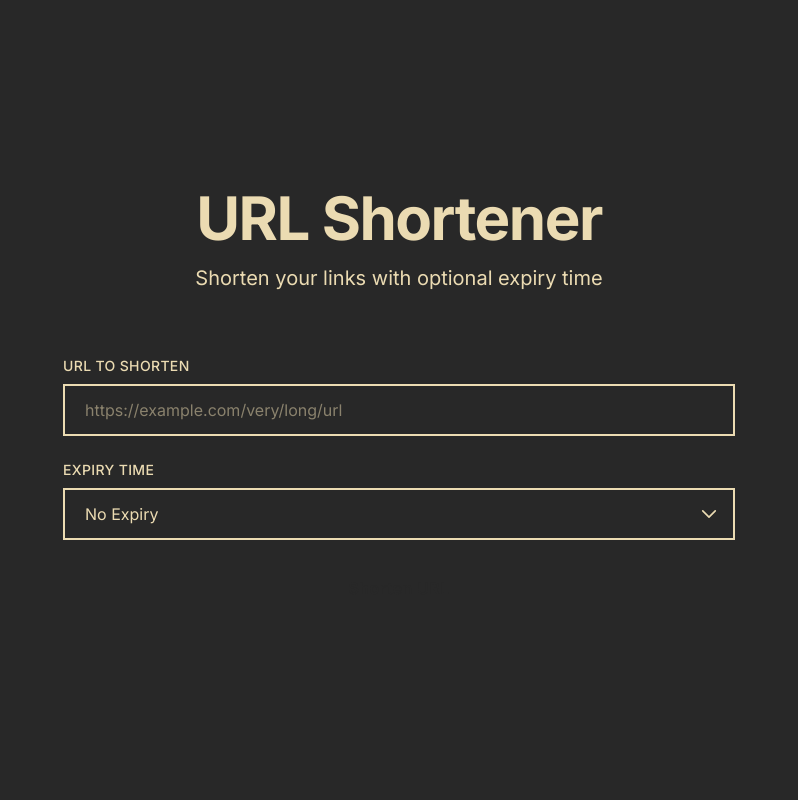
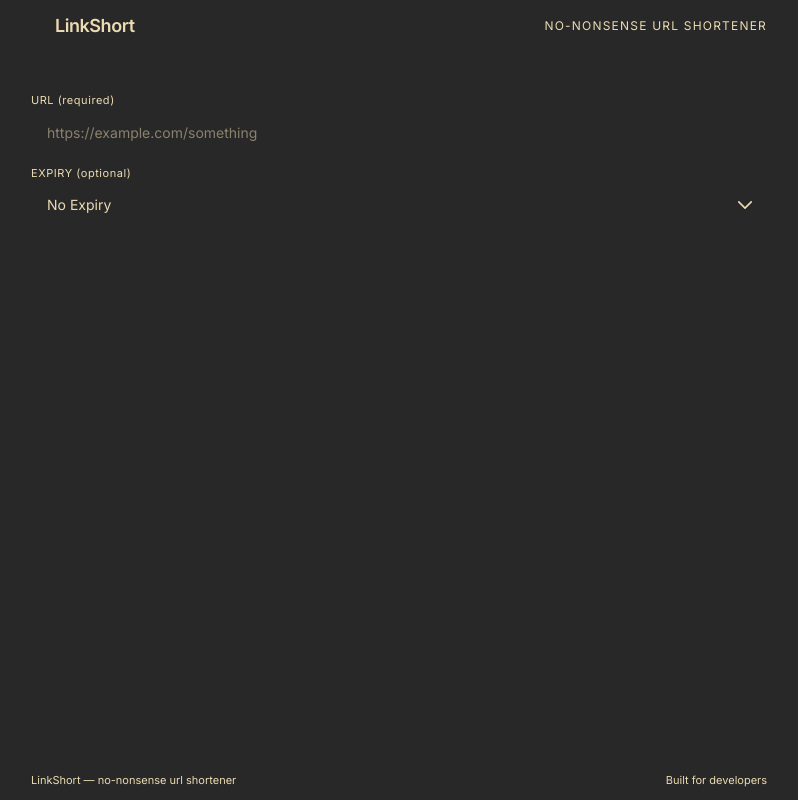
Before and after one commit to joybiswas007/linkshort, a React (Vite) app in the folder web/: page / in a window 1280 px wide. Shown: the whole page, without its empty margins (241-1039 px from the left). Built offline with nearby package versions, Linux system fonts and the light colour scheme.

Commit message:
refactor: changed the design a bit

```diff
--- a/web/index.html
+++ b/web/index.html
@@ -9,7 +9,7 @@
       href="https://fonts.googleapis.com/css2?family=Inter:ital,opsz,wght@0,14..32,100..900;1,14..32,100..900&display=swap"
       rel="stylesheet"
     />
-    <title>URL Shortener</title>
+    <title>LinkShort</title>
   </head>
   <body>
     <div id="root"></div>
--- a/web/src/pages/Home.jsx
+++ b/web/src/pages/Home.jsx
@@ -4,11 +4,8 @@ import axios from "axios";
 const EXPIRY_OPTIONS = [
   { value: "", label: "No Expiry" },
   { value: "10", label: "10 Minutes" },
-  { value: "30", label: "30 Minutes" },
   { value: "60", label: "1 Hour" },
   { value: "180", label: "3 Hours" },
-  { value: "360", label: "6 Hours" },
-  { value: "720", label: "12 Hours" },
   { value: "1440", label: "1 Day" },
   { value: "4320", label: "3 Days" },
   { value: "10080", label: "1 Week" },
@@ -32,20 +29,16 @@ const Home = () => {
 
     try {
       const payload = { url };
-
-      if (expiryMinutes && expiryMinutes !== "") {
+      if (expiryMinutes !== "") {
         const minutes = parseInt(expiryMinutes, 10);
-        const expiryTimestamp = Date.now() + minutes * 60 * 1000;
-        payload.expires_at = expiryTimestamp;
+        payload.expires_at = Date.now() + minutes * 60 * 1000;
       }
 
       const response = await axios.post(
         "http://localhost:8000/api/v1/links",
         payload,
         {
-          headers: {
-            "Content-Type": "application/json",
-          },
+          headers: { "Content-Type": "application/json" },
         },
       );
 
@@ -64,74 +57,95 @@ const Home = () => {
   };
 
   const handleCopy = async () => {
+    if (!result?.short_url) return;
     try {
       await navigator.clipboard.writeText(result.short_url);
       setCopied(true);
-      setTimeout(() => setCopied(false), 2000);
-    } catch (err) {
-      console.error("Failed to copy:", err);
-    }
+      setTimeout(() => setCopied(false), 1600);
+    } catch {}
   };
 
   const formatExpiry = (timestamp) => {
     if (!timestamp) return null;
-    const date = new Date(timestamp);
-    const now = new Date();
-    const diff = date - now;
-
+    const diff = timestamp - Date.now();
     if (diff <= 0) return "Expired";
-
-    const minutes = Math.floor(diff / 60000);
-    const hours = Math.floor(minutes / 60);
-    const days = Math.floor(hours / 24);
-
-    if (days > 0) return `${days}d`;
-    if (hours > 0) return `${hours}h`;
-    return `${minutes}m`;
+    const m = Math.floor(diff / 60000);
+    const h = Math.floor(m / 60);
+    const d = Math.floor(h / 24);
+    if (d > 0) return `${d}d`;
+    if (h > 0) return `${h}h`;
+    return `${m}m`;
   };
 
   return (
-    <div className="min-h-screen flex flex-col items-center justify-center px-6 py-12">
-      <div className="w-full max-w-2xl">
-        <div className="text-center mb-16">
-          <h1
-            className="text-6xl font-bold mb-4 tracking-tight"
-            style={{ color: "var(--color-yellow)" }}
+    <div className="min-h-screen flex flex-col">
+      {/* Header */}
+      <header style={{ backgroundColor: "var(--color-bg-primary)" }}>
+        <div className="mx-auto w-full max-w-3xl px-4 py-3 flex items-center justify-between">
+          <div className="flex items-center gap-3">
+            <span
+              className="inline-block h-3 w-3 rounded-sm"
+              style={{ backgroundColor: "var(--color-yellow)" }}
+              aria-hidden="true"
+            />
+            <span
+              className="text-lg font-semibold tracking-tight"
+              style={{ color: "var(--color-fg-primary)" }}
             >
-            URL Shortener
-          </h1>
-          <p className="text-xl" style={{ color: "var(--color-fg-secondary)" }}>
-            Shorten your links with optional expiry time
-          </p>
+              LinkShort
+            </span>
           </div>
+          <span
+            className="text-xs uppercase tracking-widest"
+            style={{ color: "var(--color-fg-muted)" }}
+          >
+            no-nonsense url shortener
+          </span>
+        </div>
+      </header>
 
-        <form onSubmit={handleSubmit} className="space-y-6">
+      {/* Main */}
+      <main className="flex-1">
+        <div className="mx-auto w-full max-w-3xl px-4 py-10">
+          {/* Form row, no borders */}
+          <form
+            onSubmit={handleSubmit}
+            className="grid grid-cols-1 gap-3 md:grid-cols-[1fr,160px,120px]"
+          >
             <div>
               <label
                 htmlFor="url"
-              className="block text-sm font-medium mb-2 tracking-wide uppercase"
+                className="block text-[11px] mb-1 tracking-wider uppercase"
                 style={{ color: "var(--color-aqua)" }}
               >
-              URL to Shorten
+                URL{" "}
+                <span
+                  className="normal-case text-[11px]"
+                  style={{ color: "var(--color-red)" }}
+                >
+                  (required)
+                </span>
               </label>
               <input
                 type="url"
                 id="url"
                 value={url}
                 onChange={(e) => setUrl(e.target.value)}
-              placeholder="https://example.com/very/long/url"
+                placeholder="https://example.com/something"
                 required
-              className="w-full px-5 py-3 text-base border-2 focus:outline-none transition-all duration-200"
+                className="w-full px-4 py-2.5 text-sm focus:outline-none transition-colors"
                 style={{
                   backgroundColor: "var(--color-bg-secondary)",
-                borderColor: "var(--color-bg-tertiary)",
                   color: "var(--color-fg-primary)",
+                  boxShadow: "inset 0 0 0 2px var(--color-bg-tertiary)",
                 }}
                 onFocus={(e) =>
-                (e.target.style.borderColor = "var(--color-yellow)")
+                  (e.target.style.boxShadow =
+                    "inset 0 0 0 2px var(--color-yellow)")
                 }
                 onBlur={(e) =>
-                (e.target.style.borderColor = "var(--color-bg-tertiary)")
+                  (e.target.style.boxShadow =
+                    "inset 0 0 0 2px var(--color-bg-tertiary)")
                 }
               />
             </div>
@@ -139,39 +153,47 @@ const Home = () => {
             <div>
               <label
                 htmlFor="expiry"
-              className="block text-sm font-medium mb-2 tracking-wide uppercase"
+                className="block text-[11px] mb-1 tracking-wider uppercase"
                 style={{ color: "var(--color-aqua)" }}
               >
-              Expiry Time
+                Expiry{" "}
+                <span
+                  className="normal-case text-[11px]"
+                  style={{ color: "var(--color-fg-muted)" }}
+                >
+                  (optional)
+                </span>
               </label>
               <div className="relative">
                 <select
                   id="expiry"
                   value={expiryMinutes}
                   onChange={(e) => setExpiryMinutes(e.target.value)}
-                className="w-full px-5 py-3 text-base border-2 focus:outline-none transition-all duration-200 appearance-none cursor-pointer"
+                  className="w-full px-4 py-2.5 text-sm focus:outline-none appearance-none cursor-pointer transition-colors"
                   style={{
                     backgroundColor: "var(--color-bg-secondary)",
-                  borderColor: "var(--color-bg-tertiary)",
                     color: "var(--color-fg-primary)",
+                    boxShadow: "inset 0 0 0 2px var(--color-bg-tertiary)",
                   }}
                   onFocus={(e) =>
-                  (e.target.style.borderColor = "var(--color-yellow)")
+                    (e.target.style.boxShadow =
+                      "inset 0 0 0 2px var(--color-yellow)")
                   }
                   onBlur={(e) =>
-                  (e.target.style.borderColor = "var(--color-bg-tertiary)")
+                    (e.target.style.boxShadow =
+                      "inset 0 0 0 2px var(--color-bg-tertiary)")
                   }
                 >
-                {EXPIRY_OPTIONS.map((option) => (
+                  {EXPIRY_OPTIONS.map((o) => (
                     <option
-                    key={option.value}
-                    value={option.value}
+                      key={o.value}
+                      value={o.value}
                       style={{
                         backgroundColor: "var(--color-bg-secondary)",
                         color: "var(--color-fg-primary)",
                       }}
                     >
-                    {option.label}
+                      {o.label}
                     </option>
                   ))}
                 </select>
@@ -181,7 +203,7 @@ const Home = () => {
                   viewBox="0 0 24 24"
                   strokeWidth="2"
                   stroke="currentColor"
-                className="h-5 w-5 absolute right-4 top-1/2 -translate-y-1/2 pointer-events-none"
+                  className="h-5 w-5 absolute right-3 top-1/2 -translate-y-1/2 pointer-events-none"
                   style={{ color: "var(--color-fg-muted)" }}
                 >
                   <path
@@ -193,29 +215,29 @@ const Home = () => {
               </div>
             </div>
 
+            <div className="flex items-end">
               <button
                 type="submit"
                 disabled={loading}
-            className="w-full py-3 text-base font-semibold tracking-wide transition-all duration-200 hover:translate-y-[-2px] disabled:opacity-50 disabled:cursor-not-allowed disabled:hover:translate-y-0"
+                className="w-full py-2.5 text-sm font-semibold tracking-wide transition-transform hover:-translate-y-0.5 disabled:opacity-50 disabled:hover:translate-y-0"
                 style={{
                   backgroundColor: "var(--color-yellow)",
                   color: "var(--color-bg-primary)",
                 }}
               >
-            {loading ? "Shortening..." : "Shorten URL"}
+                {loading ? "Shortening…" : "Shorten"}
               </button>
+            </div>
           </form>
 
+          {/* Error — no borders */}
           {error && (
             <div
-            className="mt-6 p-3 border-l-4"
-            style={{
-              borderColor: "var(--color-red)",
-              backgroundColor: "var(--color-bg-secondary)",
-            }}
+              className="mt-3 p-2.5"
+              style={{ backgroundColor: "var(--color-bg-secondary)" }}
             >
               <p
-              className="text-sm font-medium"
+                className="text-xs font-medium"
                 style={{ color: "var(--color-red)" }}
               >
                 {error.error || "An error occurred"}
@@ -223,52 +245,46 @@ const Home = () => {
               {error.errors &&
                 Array.isArray(error.errors) &&
                 error.errors.length > 0 && (
-                <ul className="mt-1 text-sm space-y-1">
-                  {error.errors.map((err, index) => (
-                    <li
-                      key={index}
+                  <ul
+                    className="mt-1 text-xs space-y-0.5"
                     style={{ color: "var(--color-fg-primary)" }}
                   >
-                      {Object.entries(err)
-                        .map(([key, value]) => value)
-                        .join(", ")}
-                    </li>
+                    {error.errors.map((err, idx) => (
+                      <li key={idx}>{Object.values(err).join(", ")}</li>
                     ))}
                   </ul>
                 )}
             </div>
           )}
 
+          {/* Result — no borders, ultra-compact */}
           {result && (
             <div
-            className="mt-6 p-4 border-l-4 flex items-center gap-3"
-            style={{
-              borderColor: "var(--color-green)",
-              backgroundColor: "var(--color-bg-secondary)",
-            }}
+              className="mt-3 p-3 flex items-center gap-3"
+              style={{ backgroundColor: "var(--color-bg-secondary)" }}
             >
               <div className="flex-1 min-w-0">
                 <a
                   href={result.short_url}
                   target="_blank"
                   rel="noopener noreferrer"
-                className="text-lg font-semibold hover:underline block truncate"
+                  className="text-sm font-semibold hover:underline block truncate"
                   style={{ color: "var(--color-yellow)" }}
                 >
                   {result.short_url}
                 </a>
                 {result.expires_at && (
                   <span
-                  className="text-sm"
+                    className="text-[11px]"
                     style={{ color: "var(--color-orange)" }}
                   >
-                  Expires in {formatExpiry(result.expires_at)}
+                    in {formatExpiry(result.expires_at)}
                   </span>
                 )}
               </div>
               <button
                 onClick={handleCopy}
-              className="px-5 py-2 text-sm font-semibold transition-all duration-200 hover:translate-y-[-1px] shrink-0"
+                className="px-3 py-1.5 text-xs font-semibold transition-transform hover:-translate-y-0.5 shrink-0"
                 style={{
                   backgroundColor: copied
                     ? "var(--color-green)"
@@ -276,11 +292,30 @@ const Home = () => {
                   color: "var(--color-bg-primary)",
                 }}
               >
-              {copied ? "✓" : "Copy"}
+                {copied ? "Copied" : "Copy"}
               </button>
             </div>
           )}
         </div>
+      </main>
+
+      {/* Footer — minimal, no borders */}
+      <footer style={{ backgroundColor: "var(--color-bg-primary)" }}>
+        <div className="mx-auto w-full max-w-3xl px-4 py-3 flex items-center justify-between">
+          <span
+            className="text-[11px]"
+            style={{ color: "var(--color-fg-muted)" }}
+          >
+            LinkShort — no-nonsense url shortener
+          </span>
+          <span
+            className="text-[11px]"
+            style={{ color: "var(--color-fg-muted)" }}
+          >
+            Built for developers
+          </span>
+        </div>
+      </footer>
     </div>
   );
 };
```
Lines whose indentation alone changed are shown as unchanged.
